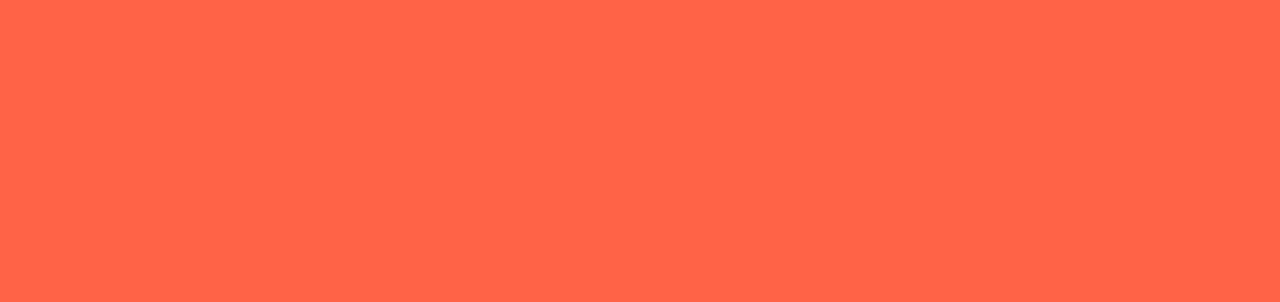
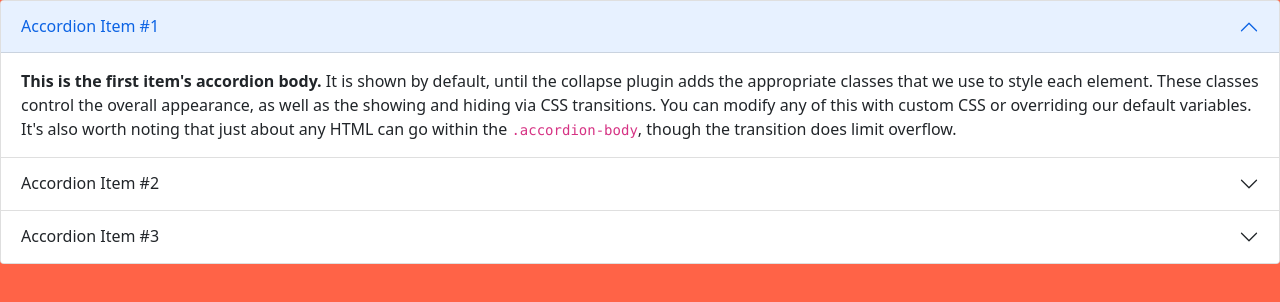
Before and after one commit to Justin-Ferwerda/flexbox-bootstrap, a plain HTML site: page index.html in a window 1280 px wide. Drawn offline with nearby package versions, Linux system fonts and the light colour scheme.

Commit message:
added bootstrap accordion

```diff
--- a/index.html
+++ b/index.html
@@ -5,9 +5,49 @@
   <meta http-equiv="X-UA-Compatible" content="IE=edge">
   <meta name="viewport" content="width=device-width, initial-scale=1.0">
   <title>flexbox-bootstrap</title>
+  <link href="https://cdn.jsdelivr.net/npm/bootstrap@5.1.3/dist/css/bootstrap.min.css" rel="stylesheet" integrity="sha384-1BmE4kWBq78iYhFldvKuhfTAU6auU8tT94WrHftjDbrCEXSU1oBoqyl2QvZ6jIW3" crossorigin="anonymous">
   <link rel="stylesheet" a href="main.css">
 </head>
 <body>
+  <div class="accordion" id="accordionExample">
+    <div class="accordion-item">
+      <h2 class="accordion-header" id="headingOne">
+        <button class="accordion-button" type="button" data-bs-toggle="collapse" data-bs-target="#collapseOne" aria-expanded="true" aria-controls="collapseOne">
+          Accordion Item #1
+        </button>
+      </h2>
+      <div id="collapseOne" class="accordion-collapse collapse show" aria-labelledby="headingOne" data-bs-parent="#accordionExample">
+        <div class="accordion-body">
+          <strong>This is the first item's accordion body.</strong> It is shown by default, until the collapse plugin adds the appropriate classes that we use to style each element. These classes control the overall appearance, as well as the showing and hiding via CSS transitions. You can modify any of this with custom CSS or overriding our default variables. It's also worth noting that just about any HTML can go within the <code>.accordion-body</code>, though the transition does limit overflow.
+        </div>
+      </div>
+    </div>
+    <div class="accordion-item">
+      <h2 class="accordion-header" id="headingTwo">
+        <button class="accordion-button collapsed" type="button" data-bs-toggle="collapse" data-bs-target="#collapseTwo" aria-expanded="false" aria-controls="collapseTwo">
+          Accordion Item #2
+        </button>
+      </h2>
+      <div id="collapseTwo" class="accordion-collapse collapse" aria-labelledby="headingTwo" data-bs-parent="#accordionExample">
+        <div class="accordion-body">
+          <strong>This is the second item's accordion body.</strong> It is hidden by default, until the collapse plugin adds the appropriate classes that we use to style each element. These classes control the overall appearance, as well as the showing and hiding via CSS transitions. You can modify any of this with custom CSS or overriding our default variables. It's also worth noting that just about any HTML can go within the <code>.accordion-body</code>, though the transition does limit overflow.
+        </div>
+      </div>
+    </div>
+    <div class="accordion-item">
+      <h2 class="accordion-header" id="headingThree">
+        <button class="accordion-button collapsed" type="button" data-bs-toggle="collapse" data-bs-target="#collapseThree" aria-expanded="false" aria-controls="collapseThree">
+          Accordion Item #3
+        </button>
+      </h2>
+      <div id="collapseThree" class="accordion-collapse collapse" aria-labelledby="headingThree" data-bs-parent="#accordionExample">
+        <div class="accordion-body">
+          <strong>This is the third item's accordion body.</strong> It is hidden by default, until the collapse plugin adds the appropriate classes that we use to style each element. These classes control the overall appearance, as well as the showing and hiding via CSS transitions. You can modify any of this with custom CSS or overriding our default variables. It's also worth noting that just about any HTML can go within the <code>.accordion-body</code>, though the transition does limit overflow.
+        </div>
+      </div>
+    </div>
+  </div>
+  <script src="https://cdn.jsdelivr.net/npm/bootstrap@5.1.3/dist/js/bootstrap.bundle.min.js" integrity="sha384-ka7Sk0Gln4gmtz2MlQnikT1wXgYsOg+OMhuP+IlRH9sENBO0LRn5q+8nbTov4+1p" crossorigin="anonymous"></script>
   <script src="main.js"></script>
 </body>
 </html>
```
